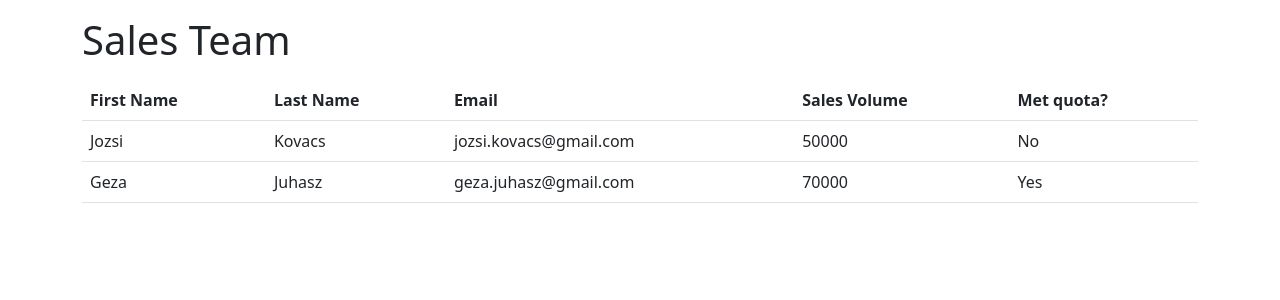
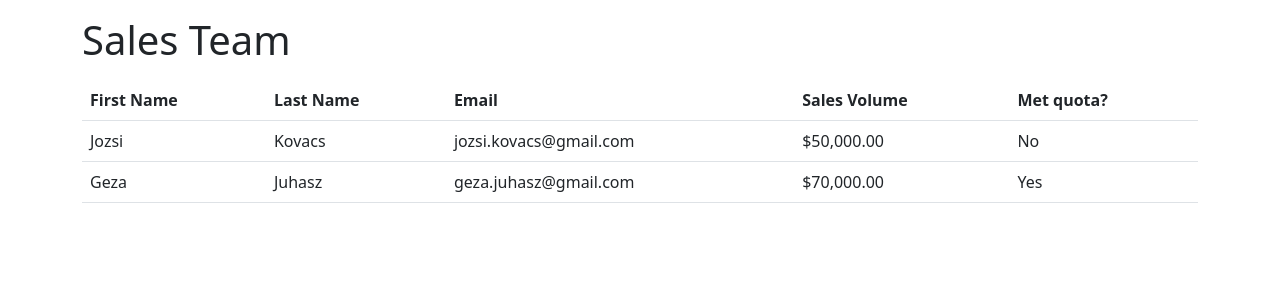
Before and after one commit to b-partos/udemy-full-stack-angular-spring-boot-tutorial, an Angular app: page / in a window 1280 px wide. Shown: the top 300 px of the page. Built offline with nearby package versions, Linux system fonts and the light colour scheme.

Commit message:
Currency formatting added to table

```diff
--- a/src/app/sales-person-list/sales-person-list-bootstrap.component.html
+++ b/src/app/sales-person-list/sales-person-list-bootstrap.component.html
@@ -11,7 +11,7 @@
       <td>{{ tempSalesPerson.firstName }}</td>
       <td>{{ tempSalesPerson.lastName }}</td>
       <td>{{ tempSalesPerson.email }}</td>
-      <td>{{ tempSalesPerson.salesVolume }}</td>
+      <td>{{ tempSalesPerson.salesVolume | currency:'USD' }}</td>
       <td>
         <div *ngIf="tempSalesPerson.salesVolume > 60000; else myElseBlock">
           Yes
```
